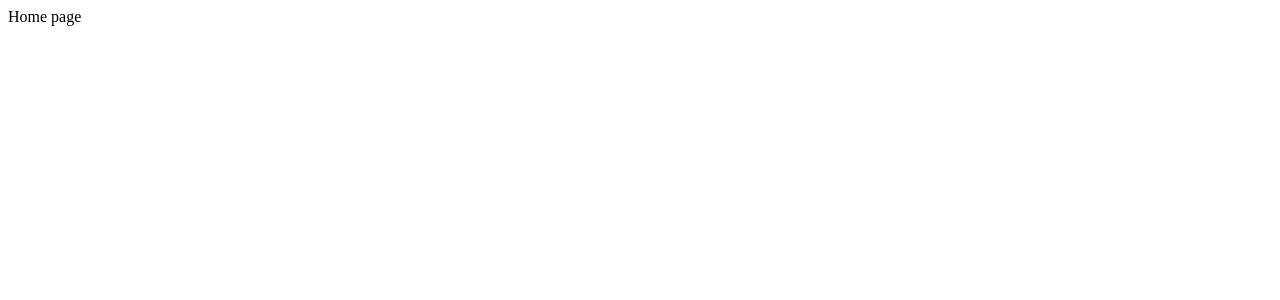
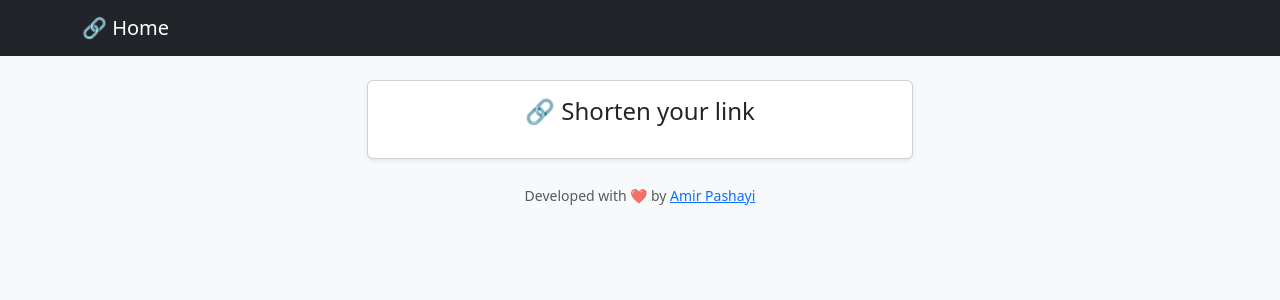
Before and after one commit to amir-pashayi/django-url-shortener, a Django app: page / in a window 1280 px wide. Before the commit the part shown is almost empty. Shown: the top 300 px of the page. Run offline with Django 5.2, Linux system fonts and the light colour scheme.

Commit message:
add base.html and home.html

```diff
--- a/urlshortner/shortener/templates/shortener/home.html
+++ b/urlshortner/shortener/templates/shortener/home.html
@@ -1,10 +1,17 @@
-<!DOCTYPE html>
-<html lang="en">
-<head>
-    <meta charset="UTF-8">
-    <title>Title</title>
-</head>
-<body>
-        Home page
-</body>
-</html>
+
+{% extends "base.html" %}
+
+{% block title %}Home{% endblock %}
+
+{% block content %}
+<div class="row justify-content-center">
+    <div class="col-md-6">
+        <div class="card shadow-sm">
+            <div class="card-body">
+                <h4 class="card-title mb-3 text-center">🔗 Shorten your link</h4>
+
+            </div>
+        </div>
+    </div>
+</div>
+{% endblock %}
--- /dev/null
+++ b/urlshortner/templates/base.html
@@ -0,0 +1,29 @@
+
+<!DOCTYPE html>
+<html lang="en">
+<head>
+    <meta charset="UTF-8">
+    <title>{% block title %}{% endblock %} | Link Shortener</title>
+    <meta name="viewport" content="width=device-width, initial-scale=1">
+
+    <link href="https://cdn.jsdelivr.net/npm/bootstrap@5.3.2/dist/css/bootstrap.min.css" rel="stylesheet">
+    {% block extra_head %}{% endblock %}
+</head>
+<body class="bg-light">
+
+
+    {% include 'inc/navbar.html' %}
+
+    <div class="container">
+        {% block content %}{% endblock %}
+    </div>
+
+    <footer class="text-center text-muted mt-4 mb-2">
+        <small>Developed with ❤️ by <a href="https://github.com/amir-pashayi">Amir Pashayi</a></small>
+    </footer>
+
+
+    <script src="https://cdn.jsdelivr.net/npm/bootstrap@5.3.2/dist/js/bootstrap.bundle.min.js"></script>
+    {% block extra_js %}{% endblock %}
+</body>
+</html>
--- /dev/null
+++ b/urlshortner/templates/inc/navbar.html
@@ -0,0 +1,5 @@
+<nav class="navbar navbar-expand-lg navbar-dark bg-dark mb-4">
+        <div class="container">
+            <a class="navbar-brand" href="{% url 'home' %}">🔗 Home</a>
+        </div>
+</nav>
```
